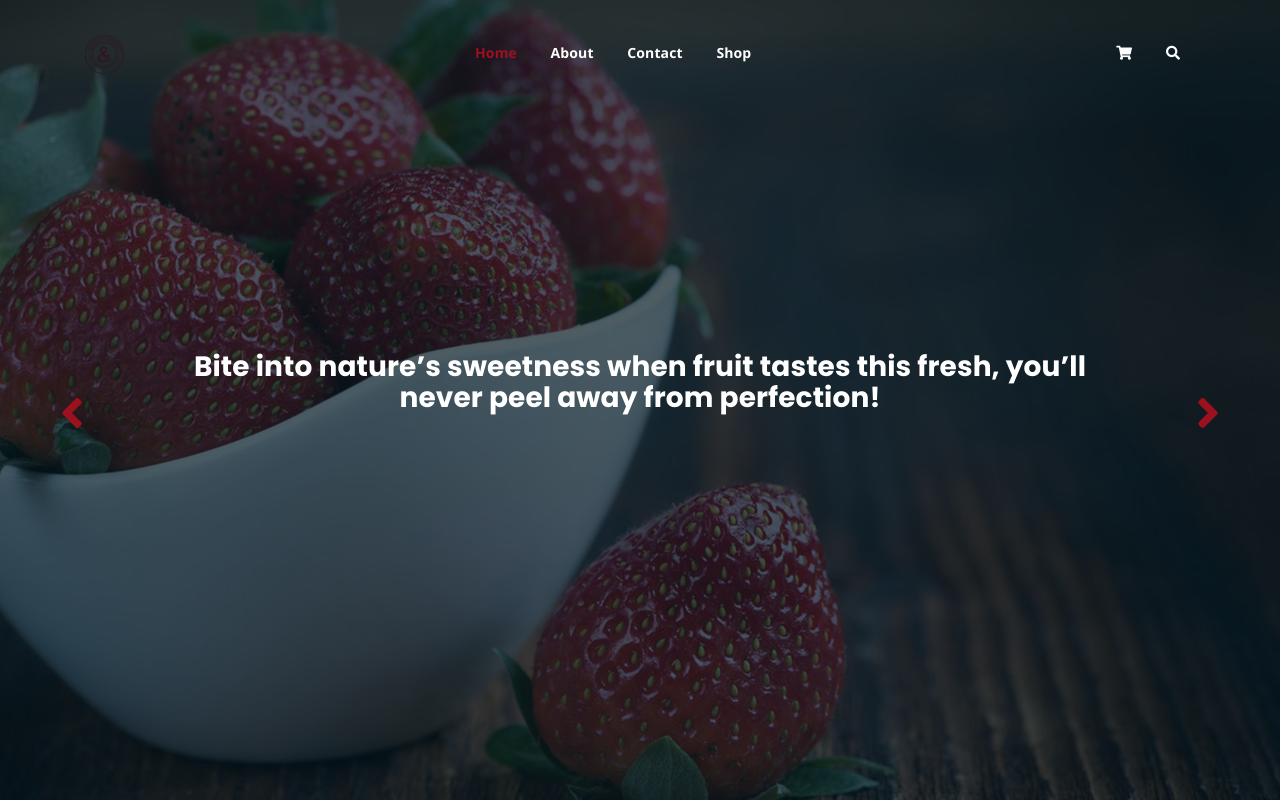
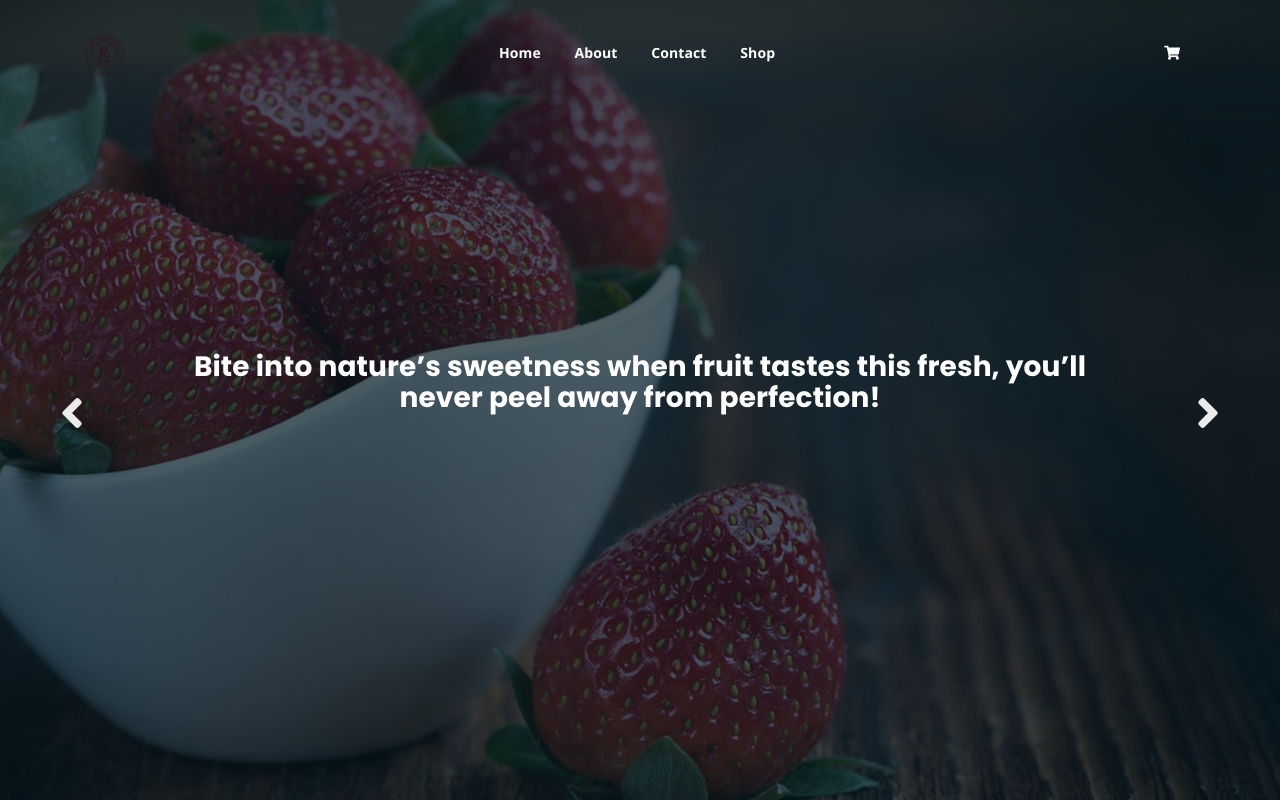
Before and after one commit to Nyoni12/Snout-Sprout, a plain HTML site: page index.html in a window 1280 px wide. Shown: the top 800 px of the page. Drawn offline with nearby package versions, Linux system fonts and the light colour scheme.

Commit message:
index
index changes

```diff
--- a/assets/css/main.css
+++ b/assets/css/main.css
@@ -1528,7 +1528,7 @@ input[type="submit"] {
 div.owl-controls, .owl-controls div {
   height: auto;
   top: 50%;
-  color: #9B111E;
+  color: #ebebeb;
   font-size: 48px;
 }
 
--- a/index.html
+++ b/index.html
@@ -59,7 +59,7 @@
 						<!-- menu start -->
 						<nav class="main-menu">
 							<ul>
-								<li class="current-list-item"><a href="index.html">Home</a>
+								<li class="current-list-item"><a href="index.html" style="color: white;">Home</a>
 								</li>
 								<li><a href="about.html">About</a></li>
 								<li><a href="contact.html">Contact</a></li>
@@ -67,12 +67,12 @@
 								<li>
 									<div class="header-icons">
 										<a class="shopping-cart" href="#"><i class="fas fa-shopping-cart"></i></a>
-										<a class="mobile-hide search-bar-icon" href="#"><i class="fas fa-search"></i></a>
+										<!--<a class="mobile-hide search-bar-icon" href="#"><i class="fas fa-search"></i></a>-->
 									</div>
 								</li>
 							</ul>
 						</nav>
-						<a class="mobile-show search-bar-icon" href="#"><i class="fas fa-search"></i></a>
+						<!--<a class="mobile-show search-bar-icon" href="#"><i class="fas fa-search"></i></a>-->
 						<div class="mobile-menu"></div>
 						<!-- menu end -->
 					</div>
@@ -148,7 +148,7 @@
 					<div class="col-lg-10 offset-lg-1 text-right">
 						<div class="hero-text">
 							<div class="hero-text-tablecell">
-								<p class="subtitle">Super veggies!</p>
+								<p class="subtitle" style="color: white;">Super veggies!</p>
 								<h3 style="color: white;">Crunch into goodness – when veggies taste this vibrant, you'll leaf everything else behind!</h3>
 								<div class="hero-btns">
 									<a href="shop.html" class="boxed-btn">Visit Shop</a>
```
Also changed, not shown: about.html (+1 -1 lines), contact.html (+1 -1 lines), shop.html (+1 -1 lines).
